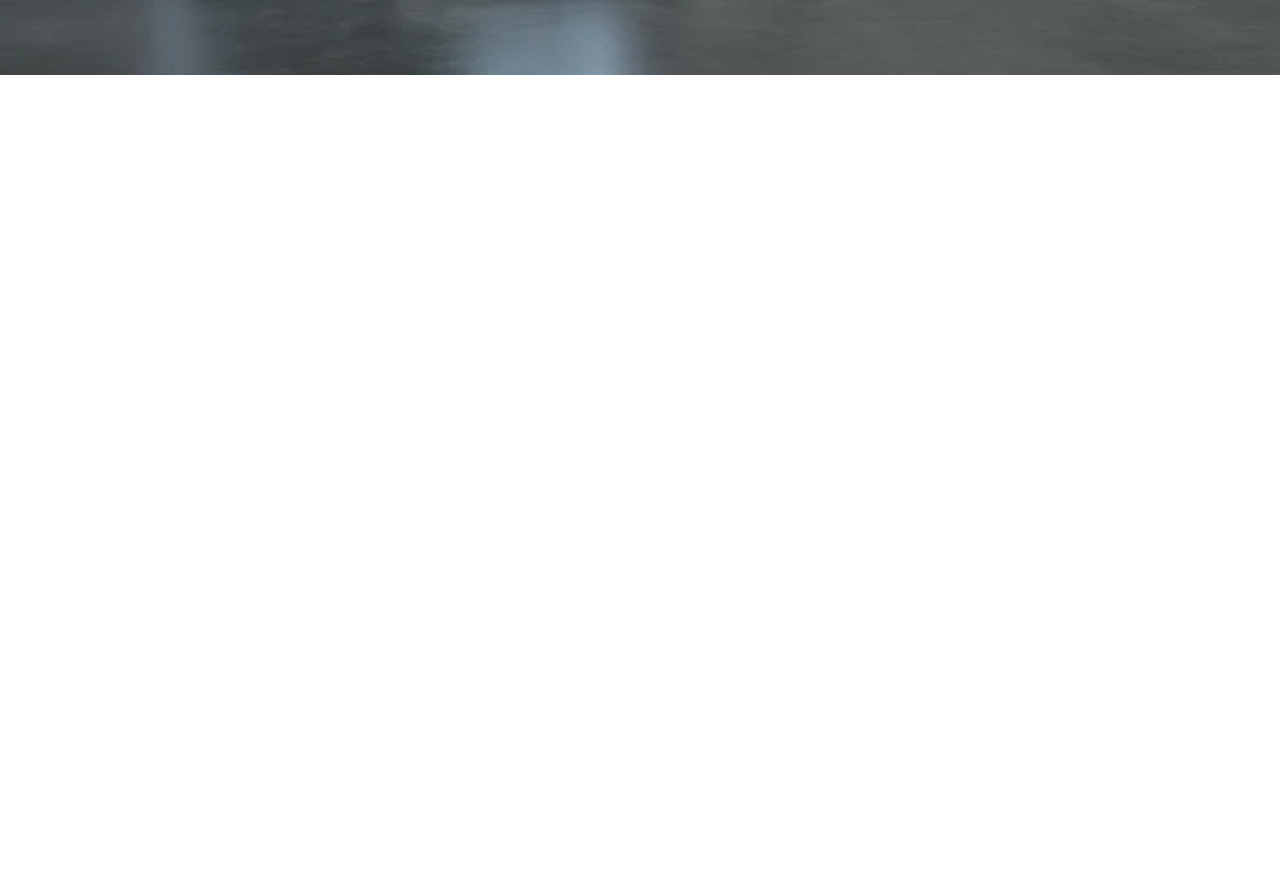
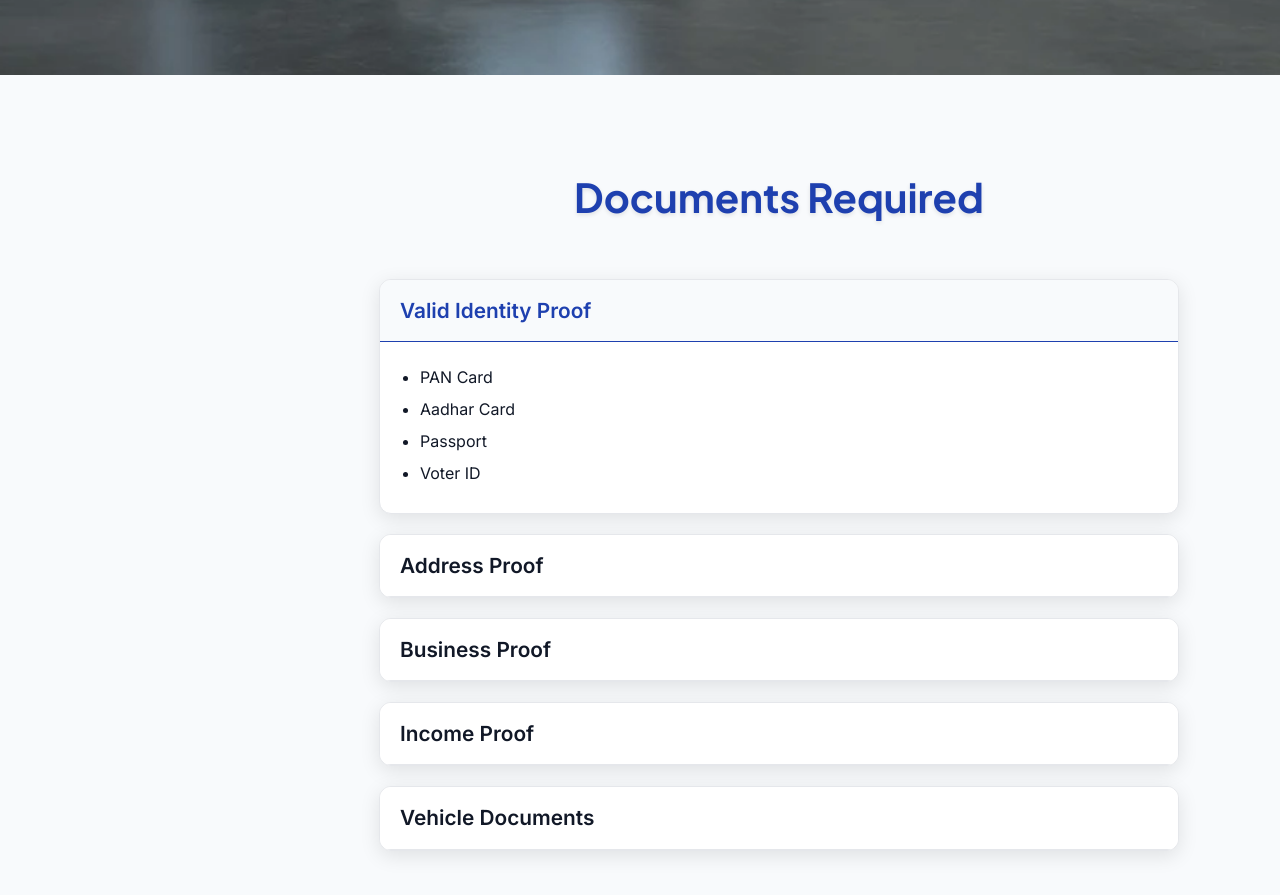
Before and after one commit to gothamsidd/Upfund-loans, a React (Vite) app: page / in a window 1280 px wide. Shown: the part 2840-3735 px from the top of the page. Before the commit the page ends 2915 px from the top, so only its background shows below. Built offline with nearby package versions, Linux system fonts and the light colour scheme.

Commit message:
Adding Documentation requried

```diff
--- a/src/App.jsx
+++ b/src/App.jsx
@@ -1,8 +1,8 @@
 import React from 'react';
 import Navbar from "./components/Navbar";
 import Landing from "./components/Landing";
-import Features from "./components/Features"
-
+import Features from "./components/Features";
+import Documentation from "./components/Documentation"
 
 
 
@@ -14,6 +14,7 @@ function App() {
       <Navbar/>
       <Landing/>
       <Features/>
+      <Documentation/>
     </>
   )
 }
--- /dev/null
+++ b/src/components/Documentation.css
@@ -0,0 +1,144 @@
+.body{
+    margin:0;
+    padding: 0;
+
+}
+
+.documents-container {
+    background-color: var(--bg-light);
+    color: var(--text-dark);
+    padding: 50px 20px 30px;
+    font-family: 'Inter', sans-serif;
+    min-height: 100vh;
+    display: flex;
+    flex-direction: column;
+    align-items: center;
+  }
+
+.heading-doc {
+    font-size: 2.5rem;
+    margin-bottom: 40px;
+    text-align: center;
+    color: var(--primary);
+    animation: fadeIn 1s ease-out forwards;
+    padding-top: 50px;
+    padding-bottom: 20px;
+    font-weight: 700;
+  }
+
+  .document-list {
+    width: 100%;
+    max-width: 800px;
+
+  }
+
+  .document-section {
+    margin-bottom: 20px;
+    border-radius: 12px;
+    background: var(--bg-white);
+    box-shadow: 0 5px 20px var(--shadow-light);
+    border: 1px solid var(--border-light);
+    overflow: hidden;
+    transition: all 0.3s ease;
+  }
+
+  .document-section.active {
+    box-shadow: 0 8px 30px var(--shadow-medium);
+    transform: translateY(-5px);
+    border-color: var(--primary);
+  }
+
+  .section-header {
+    padding: 15px 20px;
+    font-size: 1.3rem;
+    font-weight: 600;
+    cursor: pointer;
+    transition: background 0.3s, color 0.3s;
+    background: var(--bg-white);
+    color: var(--text-dark);
+    display: flex;
+    justify-content: space-between;
+    align-items: center;
+    border-bottom: 1px solid var(--border-light);
+  }
+
+  .section-header:hover {
+    background: var(--bg-light);
+    color: var(--primary);
+  }
+
+  .section-header.active {
+    color: var(--primary);
+    background: var(--bg-light);
+    border-bottom: 1px solid var(--primary);
+  }
+
+  .section-content {
+    max-height: 0;
+    overflow: hidden;
+    transition: max-height 0.5s ease, padding 0.3s ease;
+    padding: 0 20px;
+    color: var(--text-dark);
+  }
+
+  .section-content.show {
+    max-height: 500px;
+    padding: 15px 20px 20px;
+  }
+
+  .section-content ul {
+    list-style-type: disc;
+    padding-left: 20px;
+  }
+
+  .section-content li {
+    margin: 8px 0;
+    font-size: 1rem;
+  }
+
+  @keyframes fadeIn {
+    from {
+      opacity: 0;
+      transform: translateY(-30px);
+    }
+    to {
+      opacity: 1;
+      transform: translateY(0);
+    }
+  }
+
+  @media (max-width: 768px) {
+    .heading-doc {
+      font-size: 2rem;
+    }
+    .document-list {
+      max-width: 95%;
+    }
+    .section-header {
+      font-size: 1.1rem;
+      padding: 12px 15px;
+    }
+    .section-content li {
+      font-size: 0.9rem;
+    }
+  }
+
+  @media (max-width: 480px) {
+    .heading-doc {
+      font-size: 1.8rem;
+      margin-bottom: 30px;
+    }
+    .documents-container {
+      padding: 30px 15px 15px;
+    }
+    .section-header {
+      font-size: 1rem;
+      padding: 10px 12px;
+    }
+    .section-content {
+      padding: 0 15px;
+    }
+    .section-content.show {
+      padding: 10px 15px 15px;
+    }
+  }
--- /dev/null
+++ b/src/components/Documentation.jsx
@@ -0,0 +1,63 @@
+import React, { useState } from 'react';
+import './Documentation.css';
+
+const documentsData = {
+  "Valid Identity Proof": [
+    "PAN Card",
+    "Aadhar Card",
+    "Passport",
+    "Voter ID"
+  ],
+  "Address Proof": [
+    "Aadhar Card",
+    "Driving License",
+    "Passport"
+  ],
+  "Business Proof": [
+    "GST Certificate",
+    "Trade certificate",
+    "Gumasta"
+  ],
+  "Income Proof": [
+    "Three months' salary slip for salaried customers",
+    "Latest six months bank statements"
+  ],
+  "Vehicle Documents": [
+    "RC Book and Insurance copy of the vehicle"
+  ]
+};
+
+const Documentation = () => {
+  const [activeSection, setActiveSection] = useState("Valid Identity Proof");
+
+  const toggleSection = (section) => {
+    setActiveSection(prev => (prev === section ? null : section));
+  };
+
+  return (
+    <div className="documents-container">
+      <h1 className='heading-doc'>Documents Required</h1>
+      <div className="document-list">
+        {Object.keys(documentsData).map((section) => (
+          <div key={section} className="document-section">
+            <div
+              className={`section-header ${activeSection === section ? 'active' : ''}`}
+              onClick={() => toggleSection(section)}
+            >
+              {section}
+            </div>
+            <div className={`section-content ${activeSection === section ? 'show' : ''}`}>
+              <ul>
+                {documentsData[section].map((item, idx) => (
+                  <li key={idx}>{item}</li>
+                ))}
+              </ul>
+            </div>
+          </div>
+        ))}
+      </div>
+    </div>
+  );
+};
+
+export default Documentation;
```
Also changed, not shown: 1 other file (tests, documents, lock files or other folders).
